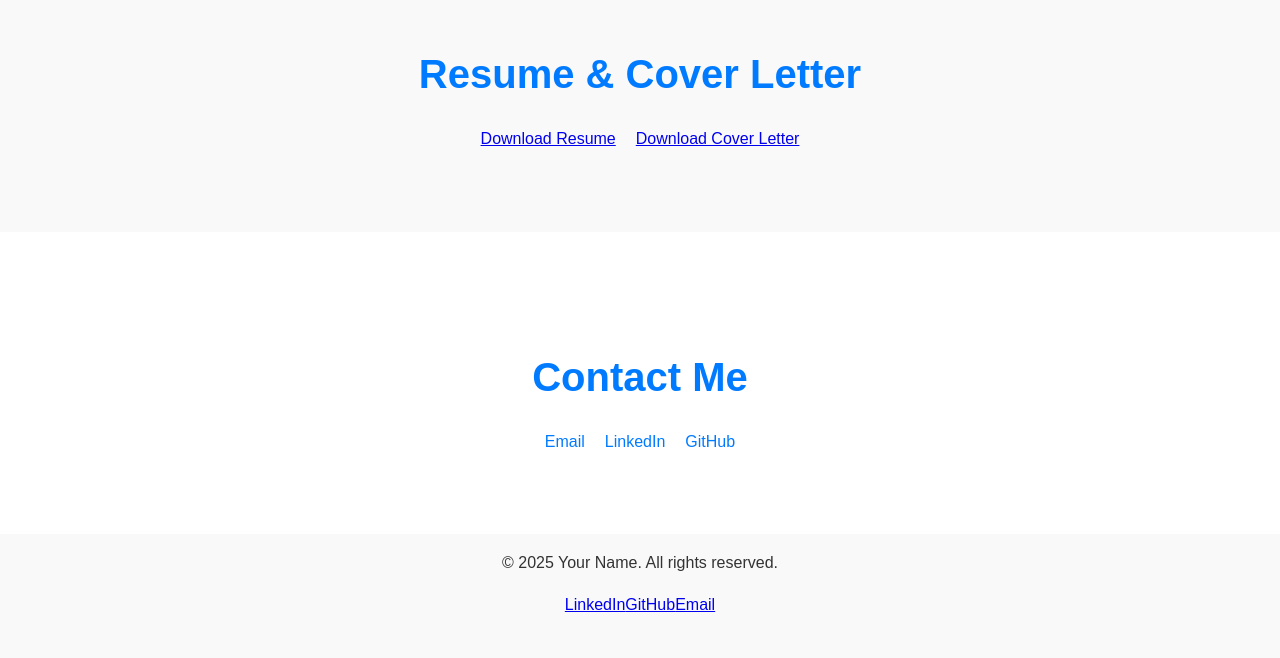
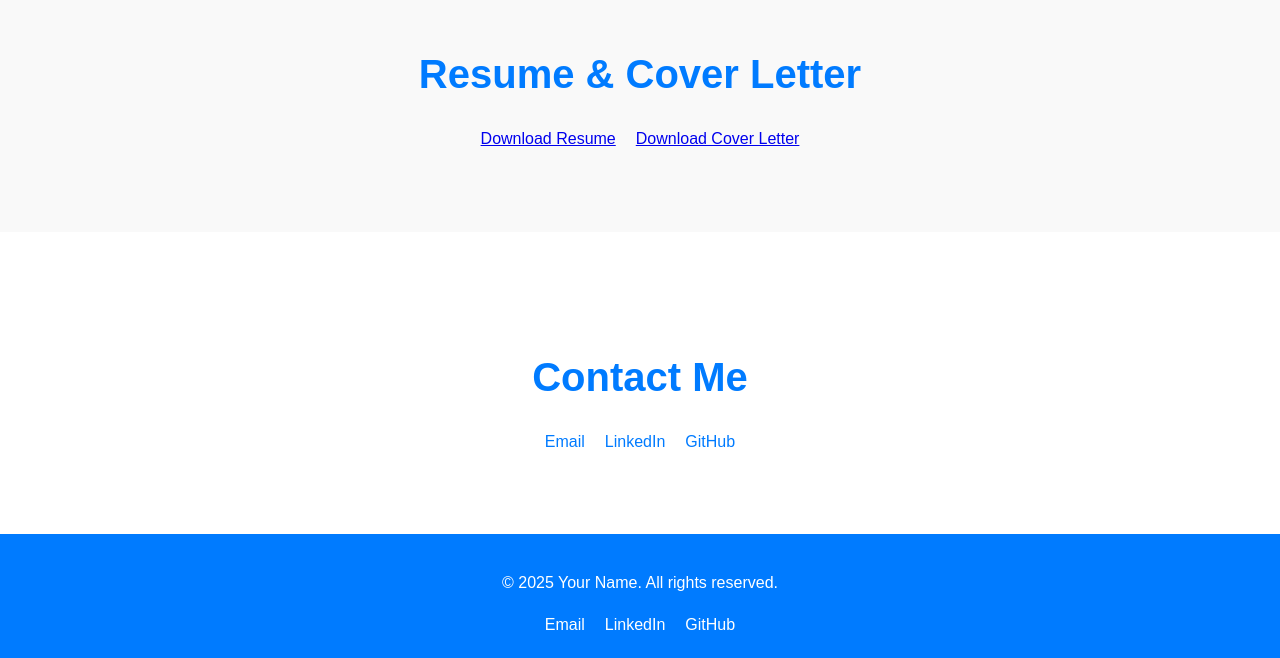
Before and after one commit to D-nduati/PortFolio4, a React (Create React App) app: page / in a window 1280 px wide. Shown: the part 3966-4624 px from the top of the page. Before the commit the page ends 4584 px from the top, so only its background shows below. Built offline with nearby package versions, Linux system fonts and the light colour scheme.

Commit message:
fix: updated the contacts section

```diff
--- a/src/components/Contact.jsx
+++ b/src/components/Contact.jsx
@@ -5,9 +5,10 @@ const Contact = () => {
     <section id="contact" className="contact-section">
       <h2>Contact Me</h2>
       <div className="contact-links">
-        <a href="mailto:youremail@example.com">Email</a>
-        <a href="https://linkedin.com/in/yourprofile">LinkedIn</a>
-        <a href="https://github.com/yourusername">GitHub</a>
+      <a href="mailto:davidnduati78@gmail.com?subject=Hello&body=I wanted to reach out...">Email</a>
+
+        <a href="https://linkedin.com/in/david-nduati">LinkedIn</a>
+        <a href="https://github.com/D-nduati">GitHub</a>
       </div>
     </section>
   );
--- a/src/components/Footer.jsx
+++ b/src/components/Footer.jsx
@@ -1,13 +1,14 @@
 import React from 'react';
-
+import './styles/Footer.css'
 const Footer = () => {
   return (
     <footer className="footer">
       <p>&copy; {new Date().getFullYear()} Your Name. All rights reserved.</p>
-      <div className="social-links">
-        <a href="https://linkedin.com/in/yourprofile">LinkedIn</a>
-        <a href="https://github.com/yourusername">GitHub</a>
-        <a href="mailto:youremail@example.com">Email</a>
+    <div className="social-links">
+      <a href="mailto:davidnduati78@gmail.com?subject=Hello&body=I wanted to reach out...">Email</a>
+
+        <a href="https://linkedin.com/in/david-nduati">LinkedIn</a>
+        <a href="https://github.com/D-nduati">GitHub</a>
       </div>
     </footer>
   );
```
